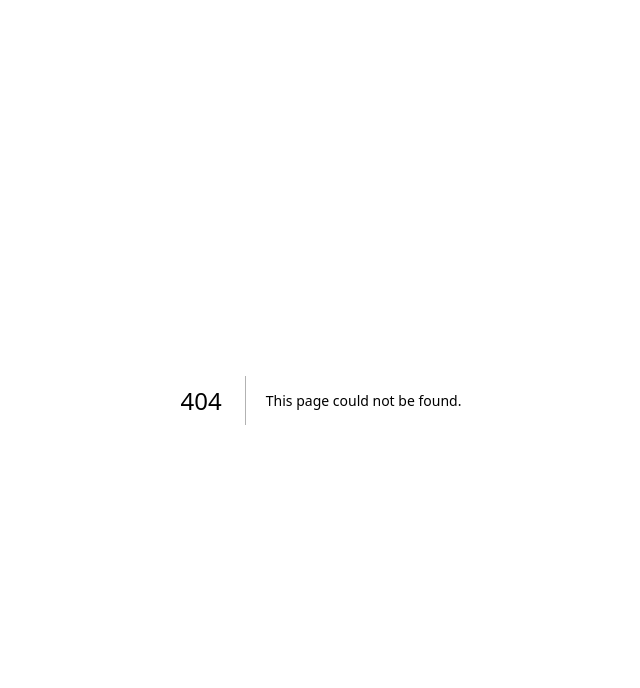
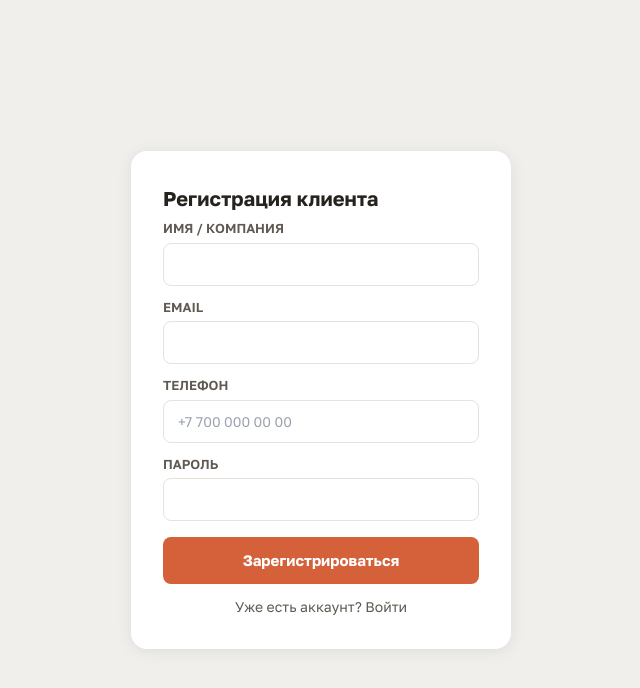
Before and after one commit to ulan1988/u2b-ukan, a Next.js app in the folder nextjs/: page /register in a window 1280 px wide. Before the commit this address had no page. Shown: the top 688 px of the page, without its empty margins (319-959 px from the left). Built offline with nearby package versions, Linux system fonts and the light colour scheme.

Commit message:
feat(улкан): публичная заявка (track/submit) + саморегистрация клиента (/register) (№9)

```diff
--- /dev/null
+++ b/nextjs/src/app/api/auth/register/route.ts
@@ -0,0 +1,13 @@
+import { NextRequest, NextResponse } from 'next/server'
+import { register } from '@/services/public.service'
+
+export const dynamic = 'force-dynamic'
+
+// Публичный — саморегистрация клиента (см. middleware /api/auth).
+export async function POST(req: NextRequest) {
+  const b = await req.json().catch(() => null)
+  if (!b?.name || !b?.email || !b?.password) return NextResponse.json({ error: 'Заполните имя, email и пароль' }, { status: 400 })
+  const r = await register(b.name, b.email, b.password, b.phone)
+  if (!r.ok) return NextResponse.json({ error: r.error }, { status: 409 })
+  return NextResponse.json(r, { status: 201 })
+}
--- /dev/null
+++ b/nextjs/src/app/api/track/submit/route.ts
@@ -0,0 +1,13 @@
+import { NextRequest, NextResponse } from 'next/server'
+import { submitLead } from '@/services/public.service'
+
+export const dynamic = 'force-dynamic'
+
+// Публичный — без сессии (см. middleware /api/track).
+export async function POST(req: NextRequest) {
+  const b = await req.json().catch(() => null)
+  if (!b?.name || !b?.phone) return NextResponse.json({ error: 'Укажите имя и телефон' }, { status: 400 })
+  const r = await submitLead(b.name, b.phone, b.text || '')
+  if (!r.ok) return NextResponse.json({ error: r.error }, { status: 400 })
+  return NextResponse.json(r, { status: 201 })
+}
--- /dev/null
+++ b/nextjs/src/app/register/page.tsx
@@ -0,0 +1,46 @@
+'use client'
+import { useState } from 'react'
+
+export default function RegisterPage() {
+  const [f, setF] = useState({ name: '', email: '', password: '', phone: '' })
+  const [err, setErr] = useState('')
+  const [done, setDone] = useState<any>(null)
+  const [busy, setBusy] = useState(false)
+
+  async function submit(e: React.FormEvent) {
+    e.preventDefault(); setErr(''); setBusy(true)
+    try {
+      const res = await fetch('/api/auth/register', { method: 'POST', headers: { 'Content-Type': 'application/json' }, body: JSON.stringify(f) })
+      const d = await res.json()
+      if (!res.ok) { setErr(d.error || 'Ошибка'); return }
+      setDone(d)
+    } catch { setErr('Сеть недоступна') } finally { setBusy(false) }
+  }
+
+  const inp: React.CSSProperties = { width: '100%', padding: '10px 14px', borderRadius: 8, fontSize: 14, border: '1.5px solid #e6e2dc', background: '#fff', outline: 'none', fontFamily: 'inherit', color: '#26231f', boxSizing: 'border-box' }
+  const lbl: React.CSSProperties = { fontSize: 13, fontWeight: 600, color: '#5f5952', marginBottom: 4, display: 'block' }
+
+  return (
+    <div style={{ minHeight: '100vh', background: '#f1efec', display: 'flex', alignItems: 'center', justifyContent: 'center', padding: 16 }}>
+      <div style={{ width: 380, background: '#fff', borderRadius: 16, padding: 32, boxShadow: '0 2px 16px rgba(0,0,0,0.08)' }}>
+        <div style={{ fontWeight: 800, fontSize: 20, marginBottom: 6 }}>Регистрация клиента</div>
+        {done ? (
+          <div>
+            <div style={{ background: '#e8f5ee', color: '#2e8a5e', borderRadius: 8, padding: '12px 14px', fontSize: 14, marginBottom: 16 }}>✅ Аккаунт создан! Ваш кабинет: <a href={done.clientUrl} style={{ color: '#2e8a5e', fontWeight: 700 }}>{done.clientUrl}</a></div>
+            <a href="/login" style={{ color: '#d4613a', fontSize: 14 }}>Войти →</a>
+          </div>
+        ) : (
+          <form onSubmit={submit} style={{ display: 'flex', flexDirection: 'column', gap: 12 }}>
+            <div><label style={lbl}>ИМЯ / КОМПАНИЯ</label><input style={inp} value={f.name} onChange={e => setF({ ...f, name: e.target.value })} required /></div>
+            <div><label style={lbl}>EMAIL</label><input style={inp} type="text" value={f.email} onChange={e => setF({ ...f, email: e.target.value })} required /></div>
+            <div><label style={lbl}>ТЕЛЕФОН</label><input style={inp} value={f.phone} onChange={e => setF({ ...f, phone: e.target.value })} placeholder="+7 700 000 00 00" /></div>
+            <div><label style={lbl}>ПАРОЛЬ</label><input style={inp} type="password" value={f.password} onChange={e => setF({ ...f, password: e.target.value })} required /></div>
+            {err && <div style={{ background: '#faeaea', color: '#b03020', borderRadius: 8, padding: '10px 14px', fontSize: 14 }}>{err}</div>}
+            <button type="submit" disabled={busy} style={{ marginTop: 4, padding: '12px', background: '#d4613a', color: '#fff', border: 'none', borderRadius: 8, fontWeight: 700, fontSize: 15, cursor: 'pointer', fontFamily: 'inherit' }}>{busy ? '…' : 'Зарегистрироваться'}</button>
+            <a href="/login" style={{ textAlign: 'center', color: '#5f5952', fontSize: 14 }}>Уже есть аккаунт? Войти</a>
+          </form>
+        )}
+      </div>
+    </div>
+  )
+}
--- a/nextjs/src/app/track/page.tsx
+++ b/nextjs/src/app/track/page.tsx
@@ -51,6 +51,8 @@ function Track() {
         {loading && <div style={{ textAlign: 'center', color: COLORS.textMuted, padding: 20 }}>Поиск…</div>}
         {err && <div style={{ background: '#faeaea', color: '#b03020', borderRadius: 10, padding: '12px 16px', fontSize: 14 }}>{err}</div>}
 
+        <LeadForm />
+
         {data && (
           <div style={{ background: '#fff', borderRadius: 16, padding: 20, boxShadow: '0 1px 6px rgba(0,0,0,.06)' }}>
             <div style={{ display: 'flex', alignItems: 'center', gap: 10, marginBottom: 16 }}>
@@ -85,6 +87,36 @@ function Track() {
   )
 }
 
+function LeadForm() {
+  const [f, setF] = useState({ name: '', phone: '+7', text: '' })
+  const [res, setRes] = useState<any>(null)
+  const [open, setOpen] = useState(false)
+  async function submit() {
+    if (!f.name.trim() || !f.phone.trim()) return
+    const r = await fetch('/api/track/submit', { method: 'POST', headers: { 'Content-Type': 'application/json' }, body: JSON.stringify(f) })
+    const d = await r.json().catch(() => ({}))
+    if (r.ok) setRes(d)
+  }
+  const inp: React.CSSProperties = { width: '100%', padding: '10px 12px', borderRadius: 8, border: '1.5px solid #e6e2dc', fontFamily: 'inherit', fontSize: 14, outline: 'none', boxSizing: 'border-box', marginBottom: 8 }
+  return (
+    <div style={{ marginTop: 20 }}>
+      {!open ? (
+        <button onClick={() => setOpen(true)} style={{ width: '100%', padding: 12, borderRadius: 10, border: '1.5px dashed #d4613a', background: '#fff', color: '#d4613a', fontWeight: 700, fontSize: 14, cursor: 'pointer', fontFamily: 'inherit' }}>＋ Оставить заявку</button>
+      ) : res ? (
+        <div style={{ background: '#e8f5ee', color: '#2e8a5e', borderRadius: 12, padding: 16, fontSize: 14 }}>✅ Заявка принята! Номер: <b>{res.cardId}</b>. Отслеживайте по нему выше.</div>
+      ) : (
+        <div style={{ background: '#fff', borderRadius: 12, padding: 16, boxShadow: '0 1px 6px rgba(0,0,0,.06)' }}>
+          <div style={{ fontWeight: 700, marginBottom: 10 }}>Новая заявка</div>
+          <input style={inp} placeholder="Ваше имя" value={f.name} onChange={e => setF({ ...f, name: e.target.value })} />
+          <input style={inp} placeholder="Телефон" value={f.phone} onChange={e => setF({ ...f, phone: e.target.value })} />
+          <textarea style={{ ...inp, minHeight: 70, resize: 'vertical' }} placeholder="Что нужно?" value={f.text} onChange={e => setF({ ...f, text: e.target.value })} />
+          <button onClick={submit} style={{ width: '100%', padding: 11, borderRadius: 8, border: 'none', background: '#d4613a', color: '#fff', fontWeight: 700, fontSize: 15, cursor: 'pointer', fontFamily: 'inherit' }}>Отправить</button>
+        </div>
+      )}
+    </div>
+  )
+}
+
 export default function TrackPage() {
   return <Suspense fallback={<div style={{ minHeight: '100vh', background: '#f1efec' }} />}><Track /></Suspense>
 }
--- a/nextjs/src/middleware.ts
+++ b/nextjs/src/middleware.ts
@@ -3,7 +3,7 @@ import type { NextRequest } from 'next/server'
 import { verifyToken, COOKIE } from '@/lib/auth'
 
 // Пускаем без сессии: логин и его API. Всё остальное — только авторизованным.
-const PUBLIC = ['/login', '/api/auth', '/api/health', '/track', '/api/track']
+const PUBLIC = ['/login', '/register', '/api/auth', '/api/health', '/track', '/api/track']
 
 export async function middleware(req: NextRequest) {
   const { pathname } = req.nextUrl
--- /dev/null
+++ b/nextjs/src/services/public.service.ts
@@ -0,0 +1,42 @@
+// Публичные операции: лид с сайта (заявка) и саморегистрация клиента.
+import bcrypt from 'bcryptjs'
+import { db } from '../lib/db'
+import { organizations, contragents } from '../db/schema'
+import { eq } from 'drizzle-orm'
+import { createOrder } from './order.service'
+import * as userRepo from '../repositories/user.repo'
+import { slugify } from '../lib/num'
+
+async function hqOrg() {
+  const [hq] = await db.select().from(organizations).where(eq(organizations.kind, 'hq')).limit(1)
+  if (hq) return hq
+  const [any] = await db.select().from(organizations).limit(1)
+  return any
+}
+
+// Лид с сайта: создаём контрагента-клиента (если нет) и заявку source=external.
+export async function submitLead(name: string, phone: string, text: string) {
+  const org = await hqOrg()
+  if (!org) return { ok: false as const, error: 'Нет организации' }
+  let [client] = await db.select().from(contragents).where(eq(contragents.name, name.trim())).limit(1)
+  if (!client) [client] = await db.insert(contragents).values({ orgId: org.id, name: name.trim(), kind: 'client', phone }).returning()
+  const { id } = await createOrder({
+    orgId: org.id, kind: 'sale', source: 'external', contactId: client.id, fromName: name.trim(),
+    phone, comment: text, positions: [],
+  } as any, null)
+  return { ok: true as const, cardId: id, trackingUrl: `/track?id=${encodeURIComponent(id)}` }
+}
+
+// Саморегистрация клиента (email+пароль), роль client, со slug.
+export async function register(name: string, email: string, password: string, phone?: string) {
+  const [ex] = await userRepo.findByEmail(email.trim())
+  if (ex) return { ok: false as const, error: 'Email уже зарегистрирован' }
+  const org = await hqOrg()
+  if (!org) return { ok: false as const, error: 'Нет организации' }
+  const slug = slugify(name, Math.random().toString(36).slice(2))
+  const [u] = await userRepo.insertUser({
+    orgId: org.id, name, email: email.trim(), password: await bcrypt.hash(password, 10),
+    role: 'client', slug, phone: phone || null, active: true,
+  })
+  return { ok: true as const, slug: u.slug, clientUrl: `/client/${u.slug}` }
+}
```
